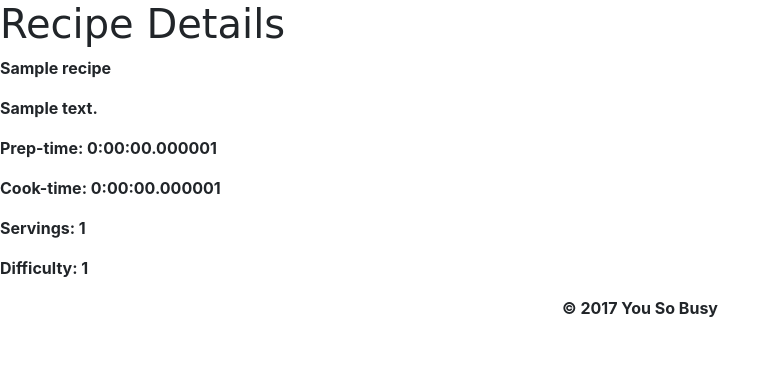
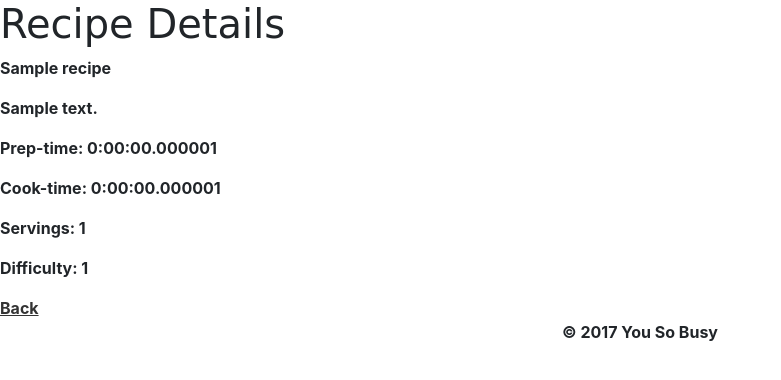
Before and after one commit to jmichelsen/bisl__backend, a Django app: page /recipe/detail/1/ in a window 1280 px wide. Shown: the top 380 px of the page, without its empty margins (0-781 px from the left). Run offline with Django 3.2, Linux system fonts and the light colour scheme; tables that the repository leaves empty hold one stand-in row (values such as "Sample post"); parts of the project's set-up code (start-up, migrations or seed data) failed here and were passed over; some libraries are stand-ins or nearby versions; some web fonts are replaced.

Commit message:
Add ordering to recipe list, Add buttons for functionality

```diff
--- a/recipes/templates/recipes/recipe_confirm_delete.html
+++ b/recipes/templates/recipes/recipe_confirm_delete.html
@@ -6,4 +6,6 @@
         Are you sure you want to delete "{{ recipe }}"?
         <input type="submit" value="Submit"/>
     </form>
+    <a href="{% url "detail-single-recipe" recipe.id %}">Cancel</a>
+
 {% endblock content %}
--- a/recipes/templates/recipes/recipe_detail.html
+++ b/recipes/templates/recipes/recipe_detail.html
@@ -8,4 +8,7 @@
         <p>Cook-time: {{ recipe.cook_time }}</p>
         <p>Servings: {{ recipe.servings }}</p>
         <p>Difficulty: {{ recipe.difficulty }}</p>
+    <div>
+        <a href="{% url "list-recipe" %}">Back</a>
+    </div>
 {% endblock content %}
--- a/recipes/views.py
+++ b/recipes/views.py
@@ -25,6 +25,7 @@ class RecipeListView(ListView):
     """
     model = Recipe
     context_object_name = 'recipe_list'
+    ordering = ['-created_at']
 
 
 class RecipeDetailView(DetailView):
```
